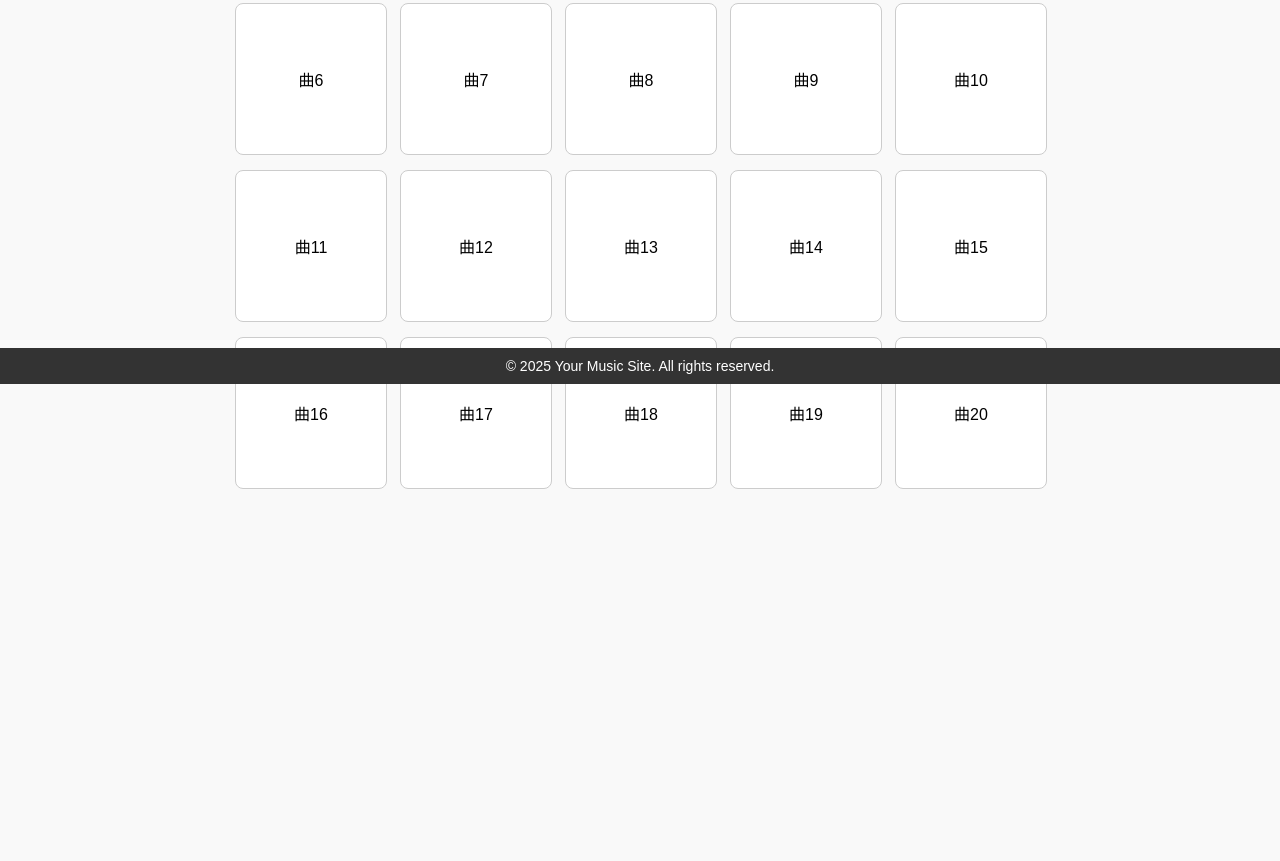
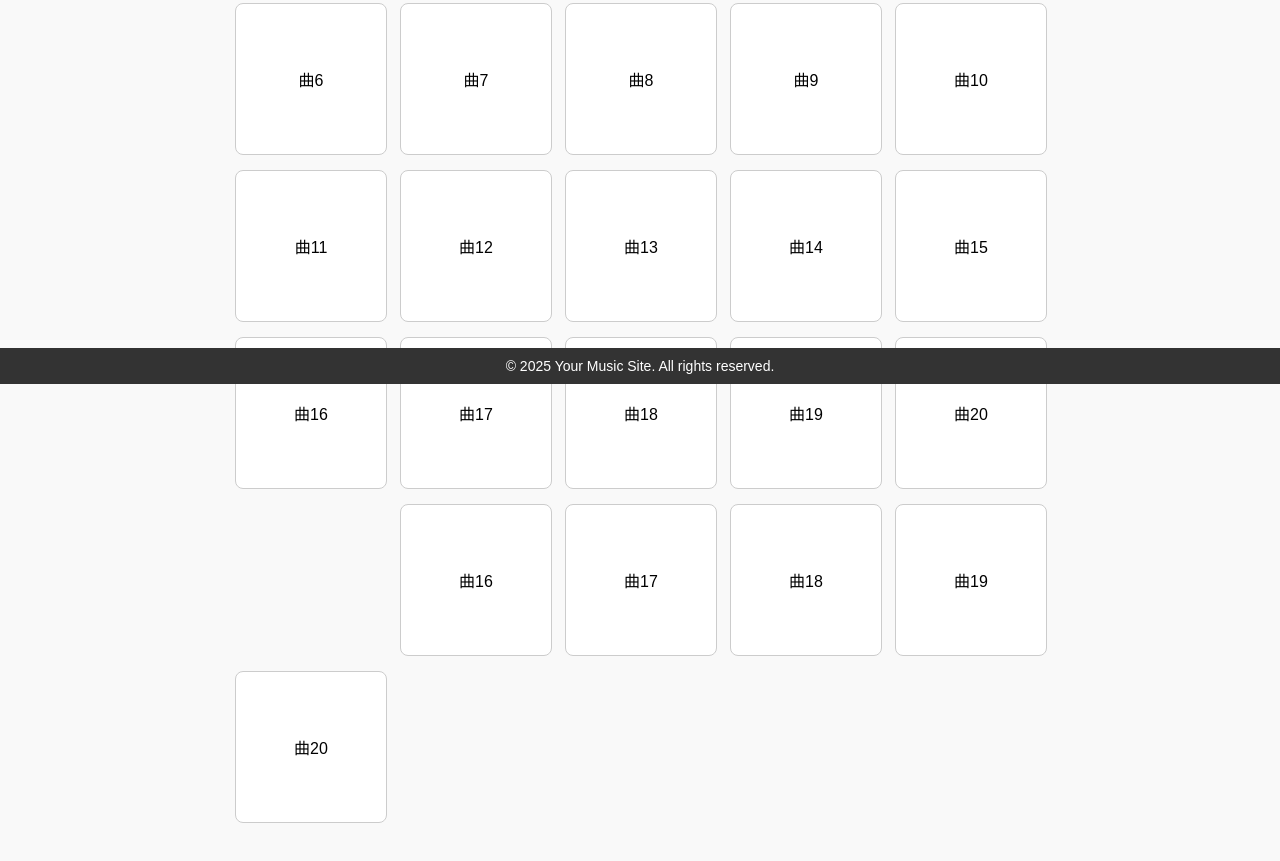
Before and after one commit to nar8ran/music-site, a plain HTML site: page index.html in a window 1280 px wide. Shown: the part 416-1277 px from the top of the page. Before the commit the page ends 1005 px from the top, so only its background shows below. Drawn offline with Linux system fonts and the light colour scheme.

Commit message:
Update index.html

```diff
--- a/index.html
+++ b/index.html
@@ -117,6 +117,11 @@
     <div class="track" data-tags="BGM 可愛い ピアノ" onclick="playTrack('track18')">曲18<audio id="track18" src="music/track18.mp3"></audio></div>
     <div class="track" data-tags="ジングル 優しい ピコピコ" onclick="playTrack('track19')">曲19<audio id="track19" src="music/track19.mp3"></audio></div>
     <div class="track" data-tags="楽曲 和風 ピアノ" onclick="playTrack('track20')">曲20<audio id="track20" src="music/track20.mp3"></audio></div>
+　　 <div class="track" data-tags="ジングル 切ない ピコピコ" onclick="playTrack('track16')">曲16<audio id="track16" src="music/track16.mp3"></audio></div>
+    <div class="track" data-tags="楽曲 カッコいい オーケストラ" onclick="playTrack('track17')">曲17<audio id="track17" src="music/track17.mp3"></audio></div>
+    <div class="track" data-tags="BGM 可愛い ピアノ" onclick="playTrack('track18')">曲18<audio id="track18" src="music/track18.mp3"></audio></div>
+    <div class="track" data-tags="ジングル 優しい ピコピコ" onclick="playTrack('track19')">曲19<audio id="track19" src="music/track19.mp3"></audio></div>
+    <div class="track" data-tags="楽曲 和風 ピアノ" onclick="playTrack('track20')">曲20<audio id="track20" src="music/track20.mp3"></audio></div>
   </div>
 
   <footer>
```
